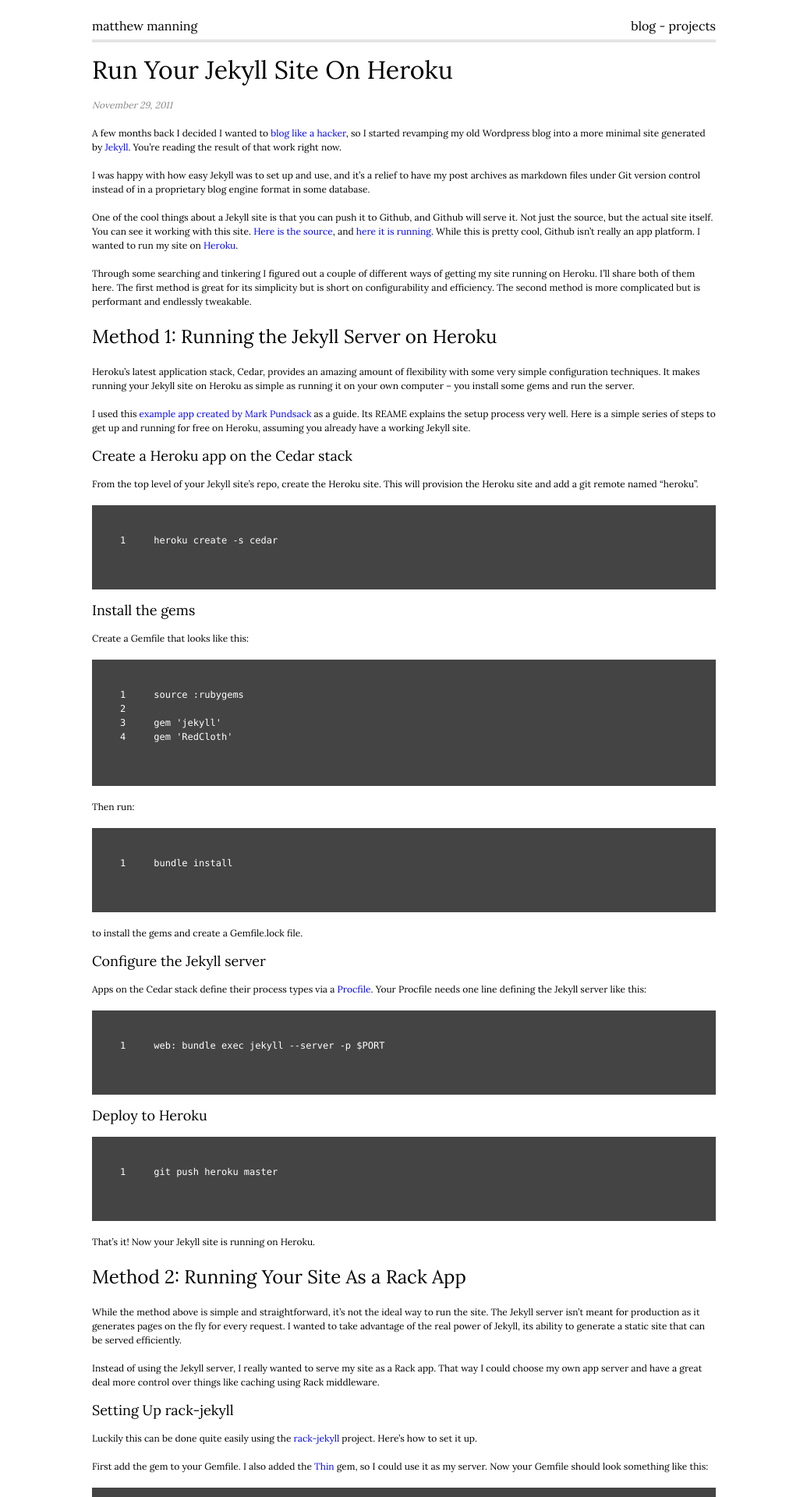
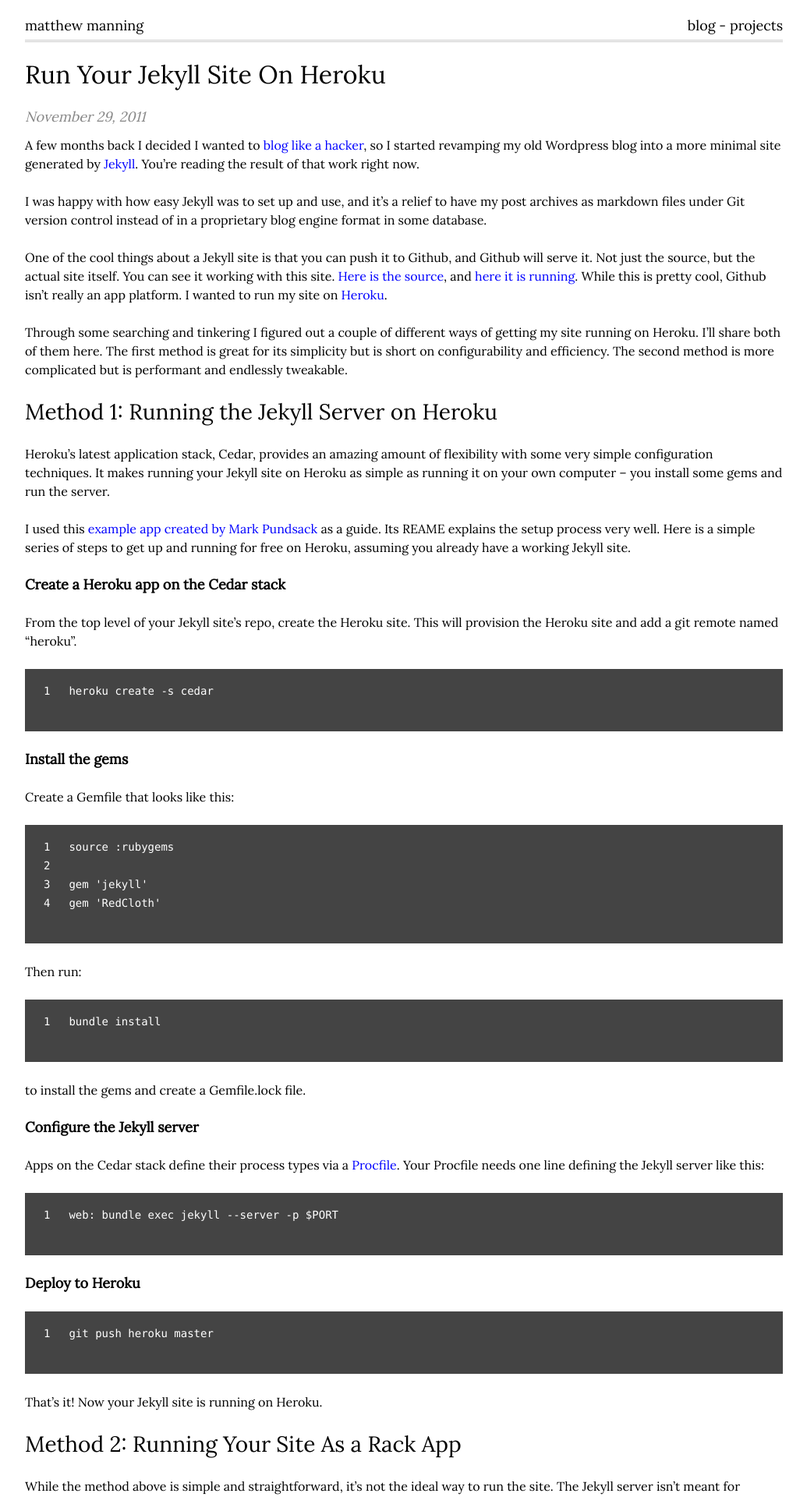
Before and after one commit to mattmanning/mattmanning.github.com, a Jekyll site: the page built from _posts/2011-11-29-Run-Your-Jekyll-Site-On-Heroku.md, in a window 1280 px wide. Shown: the top 1920 px of the page at 78% size, without its empty margins (122-1157 px from the left). Built offline with Jekyll 4.4.1, drawn with Linux system fonts in a browser that asks for light colours; Markdown is read by kramdown in place of the engine named in the settings; comment, search, counter and statistics services are not loaded.

Commit message:
Make fonts bigger for better readability.

```diff
--- a/css/screen.css
+++ b/css/screen.css
@@ -51,38 +51,38 @@
 
 body {
   font-family: 'Lora', arial, serif;
-  font-size: 75%;
-  line-height: 18px;
-  width: 800px;
+  line-height: 24px;
+  width: 972px;
   margin: auto;
 /*  background: url('/images/gridbg.gif');*/
 }
 
 html>body {
-  font-size: 12px;
+  font-size: 18px;
 }
 
 h1 {
-  font-size: 32px;
-  line-height: 36px;
-  margin-bottom: 18px;
+  font-size: 42px;
+  line-height: 48px;
+  margin-bottom: 24px;
 }
 
 h2 {
-  font-size: 24px;
+  font-size: 28px;
   line-height: 36px;
-  margin-bottom: 18px;
+  margin-bottom: 24px;
 }
 
 h3 {
   font-size: 18px;
-  line-height: 18px;
-  margin-bottom: 18px;
+  line-height: 24px;
+  margin-bottom: 24px;
+  font-weight: bold;
 }
 
 p {
-  font-size: 12px;
-  margin-bottom: 18px;
+  font-size: 16px;
+  margin-bottom: 24px;
 }
 
 a {
@@ -98,11 +98,12 @@
   position: relative;
   height: 51px;
   border-bottom: 3px double #ccc;
-  margin-bottom: 18px;
+  margin-bottom: 24px;
 }
 
 header h1 {
-  font-size: 16px;
+  line-height: 36px;
+  font-size: 18px;
   position: absolute;
   left: 0;
   bottom: 0;
@@ -115,7 +116,7 @@
   right: 0;
   bottom: 0px;
   line-height: 36px;
-  font-size: 16px;
+  font-size: 18px;
 }
 
 div#content {
@@ -132,7 +133,7 @@
   position: static;
   bottom: auto;
   left: auto;
-  margin-bottom: 18px;
+  margin-bottom: 24px;
   padding-bottom: auto;
   line-height: 36px;
   font-size: 32px;
@@ -150,11 +151,12 @@
 }
 
 pre {
-  padding: 18px;
+  padding: 8px 12px 8px 12px;
   background-color: #444;
   color: white;
   font-family: Monaco, monospace;
-  margin-bottom: 18px;
+  font-size: 14px;
+  margin-bottom: 24px;
   overflow-x: auto;
 }
 
@@ -163,12 +165,12 @@
   border-top: none;
   height: auto;
   text-align: left;
-  line-height: 18px;
+  line-height: 24px;
 }
 
 article time {
-  line-height: 18px;
-  margin-bottom: 18px;
+  line-height: 24px;
+  margin-bottom: 24px;
   font-style: italic;
   color: #888;
 }
@@ -183,10 +185,10 @@
 }
 
 footer {
-  margin-top: 18px;
+  margin-top: 24px;
   border-top: 3px double #ccc;
   height: 51px;
   text-align: center;
   line-height: 36px;
-  font-size: 12px;
+  font-size: 14px;
 }
```
